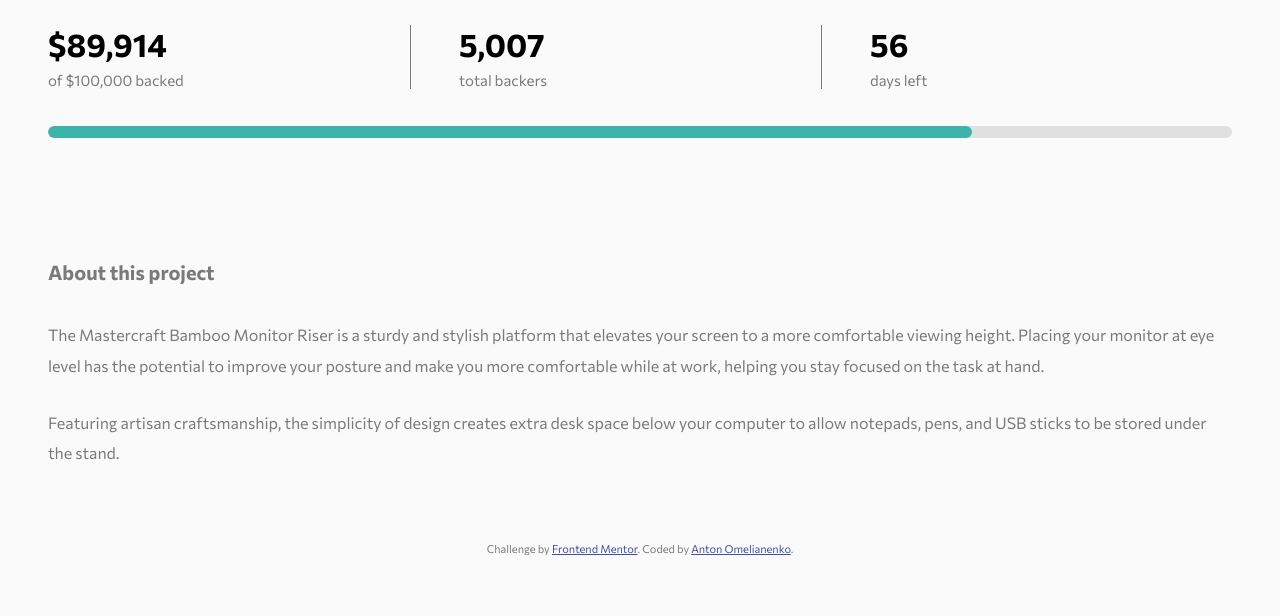
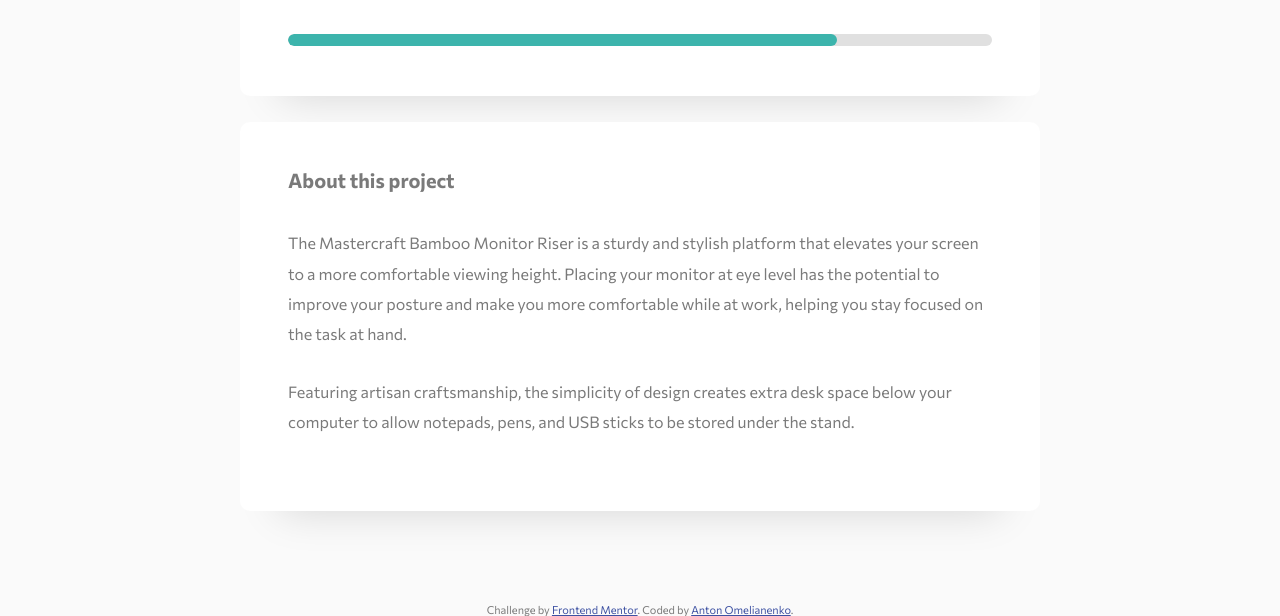
Before and after one commit to Anton533/fm-crowdfunding-product-page, a website: page src/html/pages/index.html in a window 1280 px wide. Shown: the part 701-1317 px from the top of the page. Before the commit the page ends 1256 px from the top, so only its background shows below. Drawn offline with nearby package versions, Linux system fonts and the light colour scheme; files that its build step writes are made by us from their sources; files whose address does not match are found by name.

Commit message:
add utility "content"

```diff
--- a/src/html/pages/index.html
+++ b/src/html/pages/index.html
@@ -25,6 +25,7 @@
   </div>
 </section>
 
+<div class="container content">
   <section class="cta section" id="cta">
     <img class="cta__logo" src="/img/logo-mastercraft.svg" alt="">
 
@@ -32,7 +33,7 @@
     <p class="cta__text">A beautiful & handcrafted monitor stand to reduce neck and eye strain.</p>
 
     <div class="cta__actions">
-    <button class="btn">Back this project</button>
+      <button class="btn">Back this project</button>
 
       <button class="bookmark" id="bookmark">
         <i class="icon icon-icon-bookmark"></i>
--- a/src/sass/abstracts/_utilities.scss
+++ b/src/sass/abstracts/_utilities.scss
@@ -8,3 +8,13 @@
     margin-top: auto;
   }
 }
+
+.content {
+  transform: translateY(-92px);
+}
+
+.section {
+  background-color: #fff;
+  border-radius: var(--border-radius);
+  box-shadow: var(--box-shadow);
+}
```
